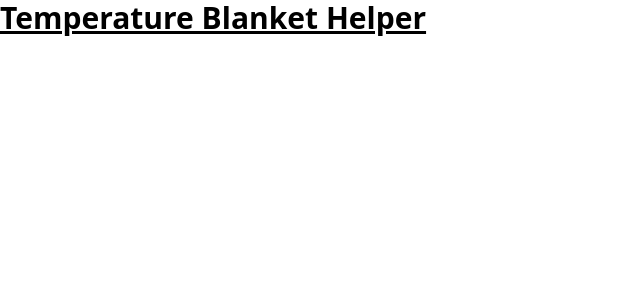
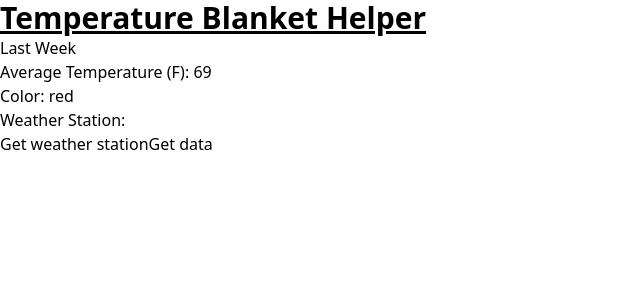
Before and after one commit to steven-the-qa/temp-blanket-helper, a React (Create React App) app: page / in a window 1280 px wide. Shown: the top 300 px of the page, without its empty margins (0-640 px from the left). Built offline with nearby package versions, Linux system fonts and the light colour scheme.

Commit message:
Start trying to send GET requests to an API

```diff
--- a/package.json
+++ b/package.json
@@ -6,6 +6,7 @@
     "@testing-library/jest-dom": "^5.16.5",
     "@testing-library/react": "^13.4.0",
     "@testing-library/user-event": "^13.5.0",
+    "axios": "^1.1.3",
     "react": "^18.2.0",
     "react-dom": "^18.2.0",
     "react-scripts": "5.0.1",
--- a/src/App.js
+++ b/src/App.js
@@ -1,8 +1,60 @@
+import { useEffect, useState } from 'react'
+import axios from 'axios'
+
 function App() {
+  const [weatherStation, setWeatherStation] = useState()
+  const [lastWeekWeather, setLastWeekWeather] = useState()
+
+  const location = {
+    "lat": 43.170058,
+    "lon": -89.263276
+  }
+  const currentDate = new Date()
+  const millsInADay = 86400000
+  const yesterday = new Date(currentDate - millsInADay)
+  const weekAndADayAgo = new Date(currentDate - (8 * millsInADay))
+
+  const api_key = '2fcce1cd8cmshc6e945908329dc5p19917fjsn583f60c82fc6'
+  const lat = location.lat
+  const lon = location.lon
+
+  const getWeatherStation = () => {
+    const url = `https://meteostat.p.rapidapi.com/stations/nearby?rapidapi-key=${api_key}&lat=${lat}&lon=${lon}&limit=1`
+    axios.get(url)
+      .then(res => {
+        const station = res.data
+        setWeatherStation(station)
+      })
+  }
+
+  const start = Date.parse(weekAndADayAgo)
+  const end = Date.parse(yesterday)
+
+  const getWeather = () => {
+    const url = `https://meteostat.p.rapidapi.com/stations/daily?rapidapi-key=${api_key}&station=${weatherStation}&start=${start}&end=${end}&units=imperial`
+    axios.get(url)
+      .then(res => {
+        const weather = res.data
+        setLastWeekWeather(weather)
+        console.log(lastWeekWeather)
+      })
+  }
+  const avgTemp = useState(69)
+  const color = useState('red')
   return (
-    <h1 className="text-3xl font-bold underline">
-      Temperature Blanket Helper
-    </h1>
+    <div>
+      <h1 className="text-3xl font-bold underline">Temperature Blanket Helper</h1>
+      <main>
+        <section>
+          <h2>Last Week</h2>
+          <p>Average Temperature (F): {avgTemp}</p>
+          <p>Color: {color}</p>
+          <p>Weather Station: {weatherStation}</p>
+          <button onClick={getWeatherStation}>Get weather station</button>
+          <button onClick={getWeather}>Get data</button>
+        </section>
+      </main>
+    </div>
   )
 }
 
--- a/tailwind.config.js
+++ b/tailwind.config.js
@@ -4,7 +4,20 @@ module.exports = {
     "./src/**/*.{js,jsx,ts,tsx}",
   ],
   theme: {
-    extend: {},
+    extend: {
+      colors: {
+        purple: '',
+        indigo: '',
+        royalBlue: '',
+        aquamarine: '',
+        darkGreen: '',
+        lightGreen: '',
+        honeyYellow: '',
+        darkOrange: '',
+        orangeRed: '',
+        red: ''
+      }
+    },
   },
   plugins: [],
 }
```
Also changed, not shown: 1 other file (tests, documents, lock files or other folders).
